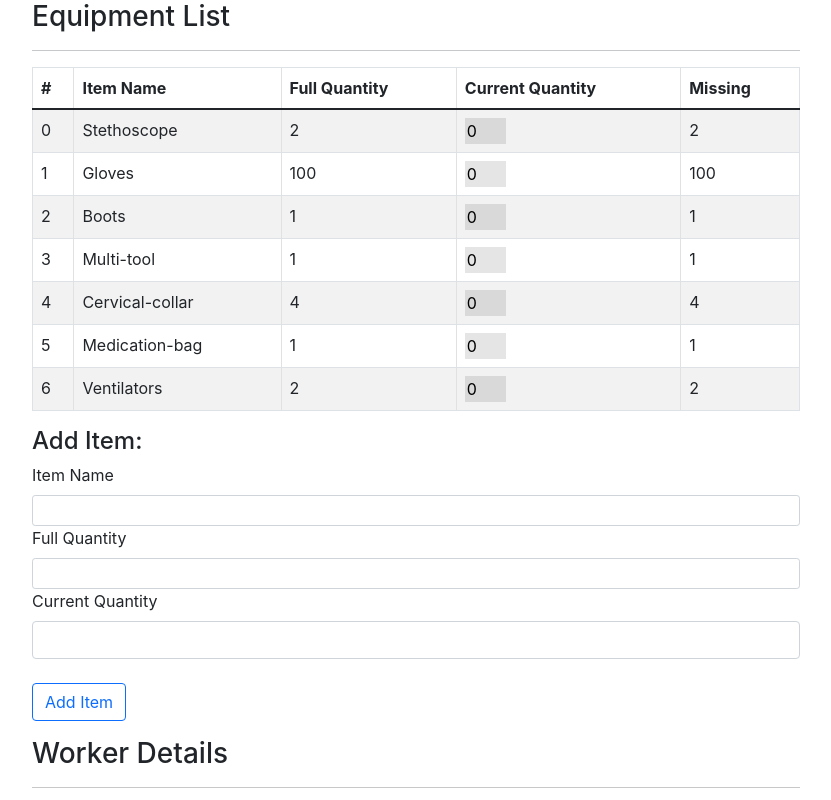
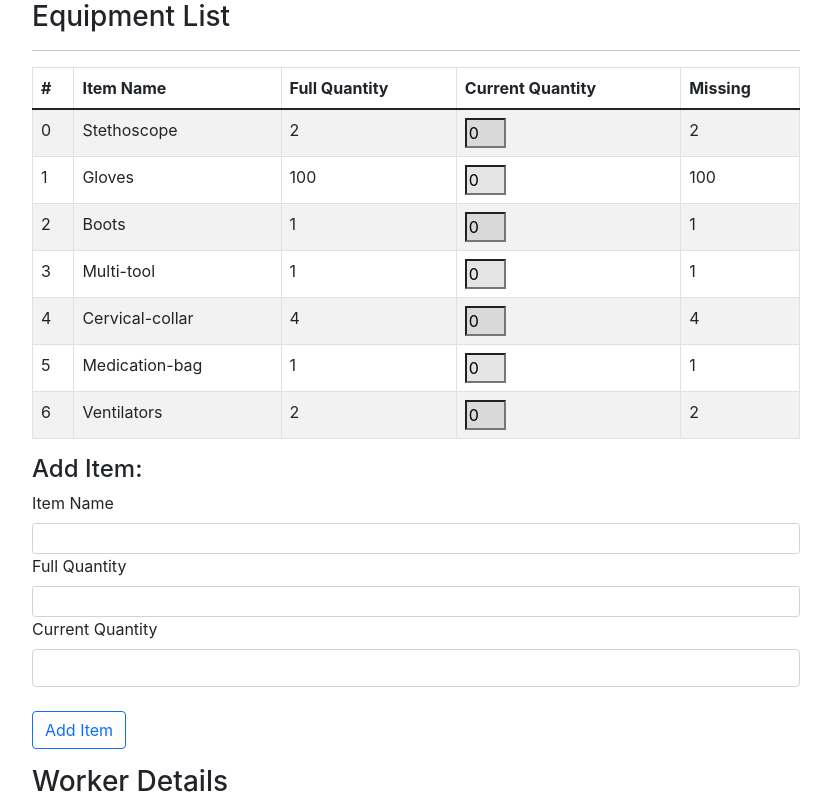
Before and after one commit to michael-lugashi/inventory-form, a React (Create React App) app: page / in a window 1280 px wide. Shown: the top 800 px of the page, without its empty margins (224-1055 px from the left). Built offline with nearby package versions, Linux system fonts and the light colour scheme.

Commit message:
added border

```diff
--- a/src/styles/App.css
+++ b/src/styles/App.css
@@ -5,7 +5,6 @@
 .current-quantity-input{
   width: 3.25vw;
   background-color: rgba(0, 0, 0, 0.1);
-  border: none;
 }
 .current-quantity-input:hover{
   background-color: rgba(255, 255, 255, .85);;
```
